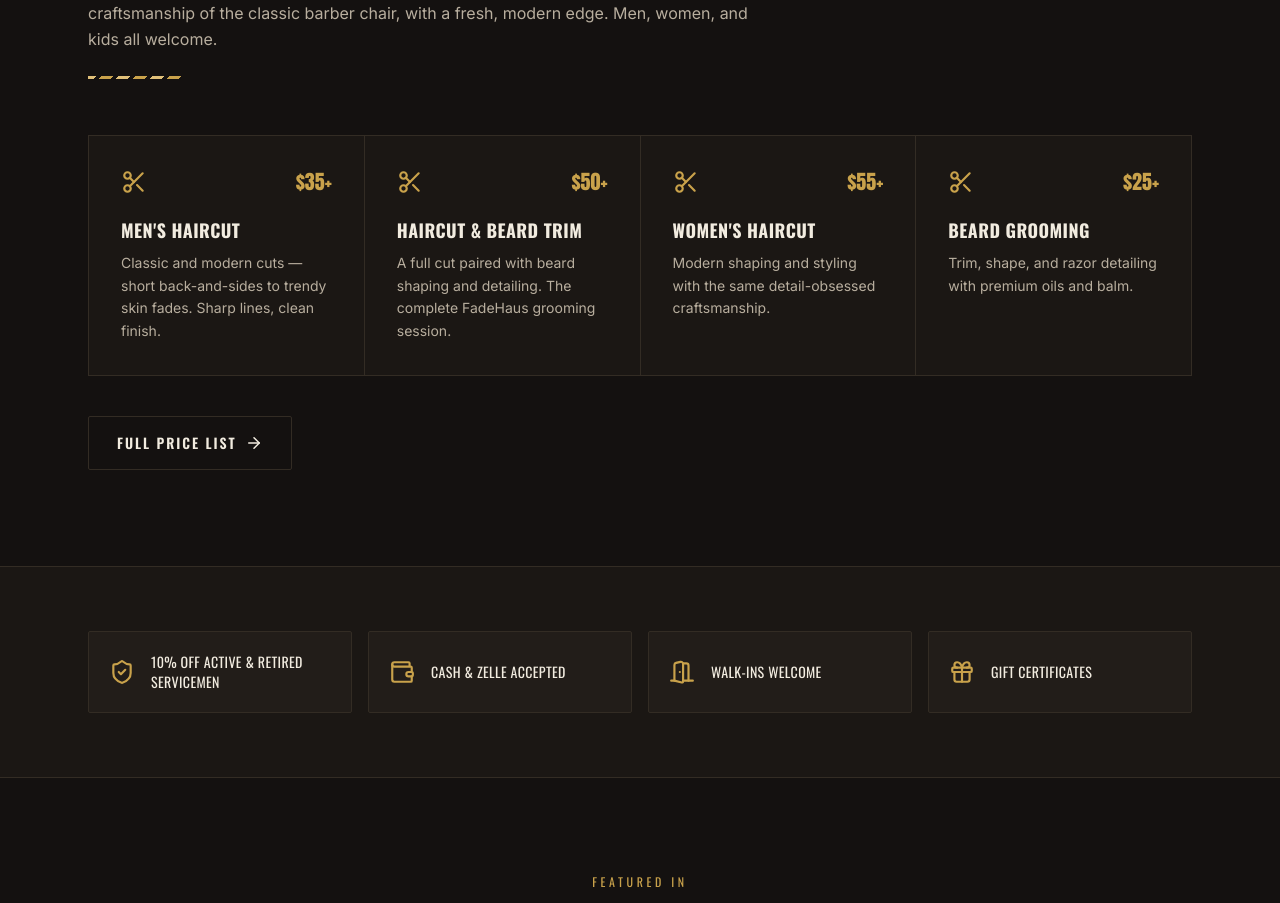
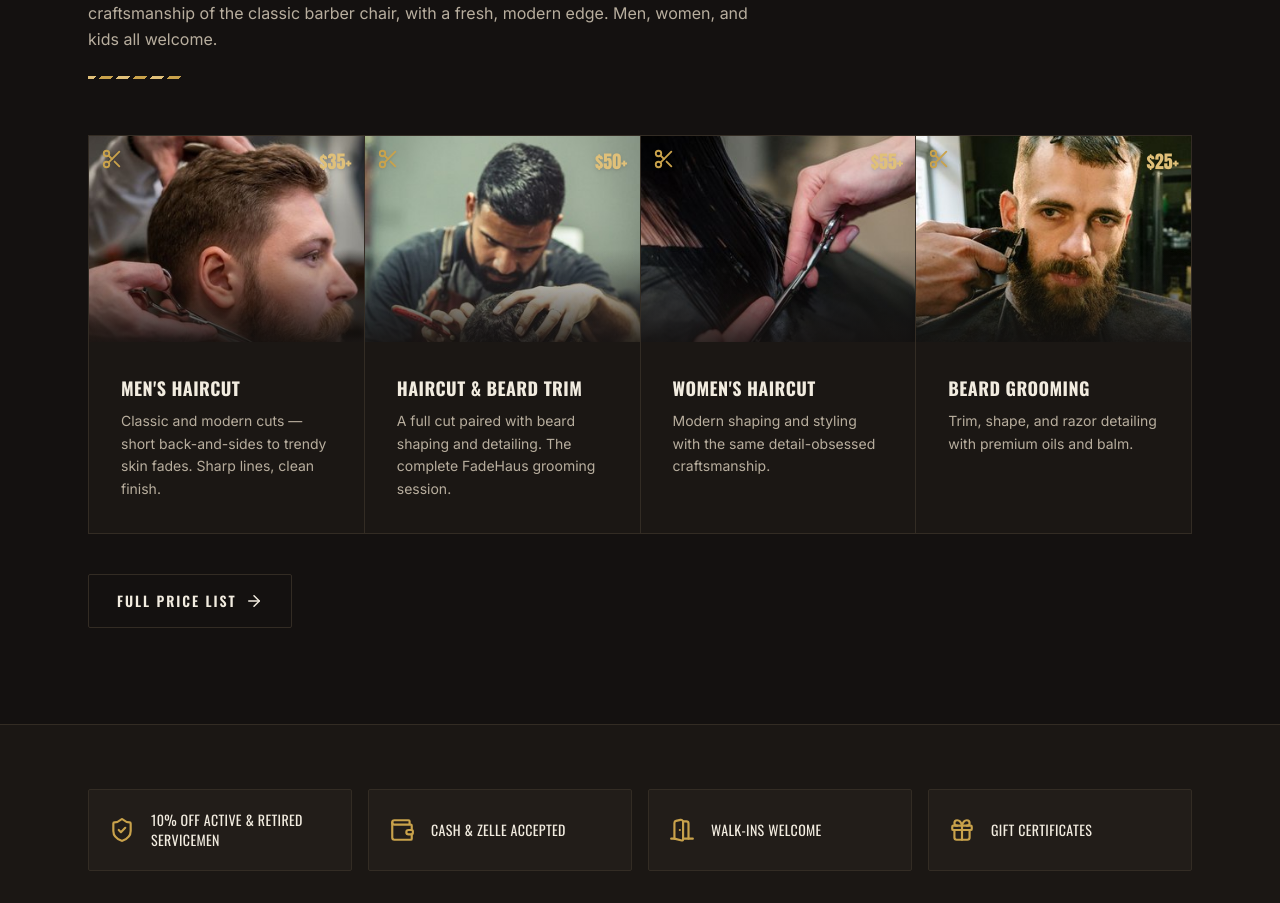
Before and after one commit to themortgagemaster01-eng/fadehaus-barbershop, a React (Vite) app: page /#/ in a window 1280 px wide. Shown: the part 2080-2983 px from the top of the page. Built offline with nearby package versions, Linux system fonts and the light colour scheme; a web font is replaced by a local one.

Commit message:
Add files via upload

```diff
--- a/src/pages/Home.jsx
+++ b/src/pages/Home.jsx
@@ -77,13 +77,24 @@ export default function Home() {
         <div className="mt-14 grid gap-px bg-line border border-line sm:grid-cols-2 lg:grid-cols-4">
           {featured.map((s, i) => (
             <Reveal key={s.name} delay={i * 0.08}>
-              <div className="h-full bg-ink2 p-8 transition-colors hover:bg-panel group">
-                <div className="flex items-center justify-between mb-5">
-                  <Scissors className="text-gold" size={26} />
-                  <span className="font-display text-gold text-xl">{s.price}</span>
+              <div className="h-full bg-ink2 transition-colors hover:bg-panel group overflow-hidden">
+                {s.img && (
+                  <div className="relative aspect-[4/3] overflow-hidden">
+                    <img
+                      src={`${import.meta.env.BASE_URL}${s.img}`}
+                      alt={s.name}
+                      loading="lazy"
+                      className="h-full w-full object-cover transition-transform duration-500 group-hover:scale-105"
+                    />
+                    <div className="absolute inset-0" style={{ background: 'linear-gradient(180deg, rgba(20,17,16,0) 55%, rgba(20,17,16,.85) 100%)' }} />
+                    <Scissors className="absolute top-3 left-3 text-gold drop-shadow" size={22} />
+                    <span className="absolute top-3 right-3 font-display text-goldbright text-lg drop-shadow">{s.price}</span>
+                  </div>
+                )}
+                <div className="p-8">
+                  <h3 className="font-label font-bold uppercase tracking-wide text-lg">{s.name}</h3>
+                  <p className="mt-2 text-muted text-sm leading-relaxed">{s.blurb}</p>
                 </div>
-                <h3 className="font-label font-bold uppercase tracking-wide text-lg">{s.name}</h3>
-                <p className="mt-2 text-muted text-sm leading-relaxed">{s.blurb}</p>
               </div>
             </Reveal>
           ))}
```
